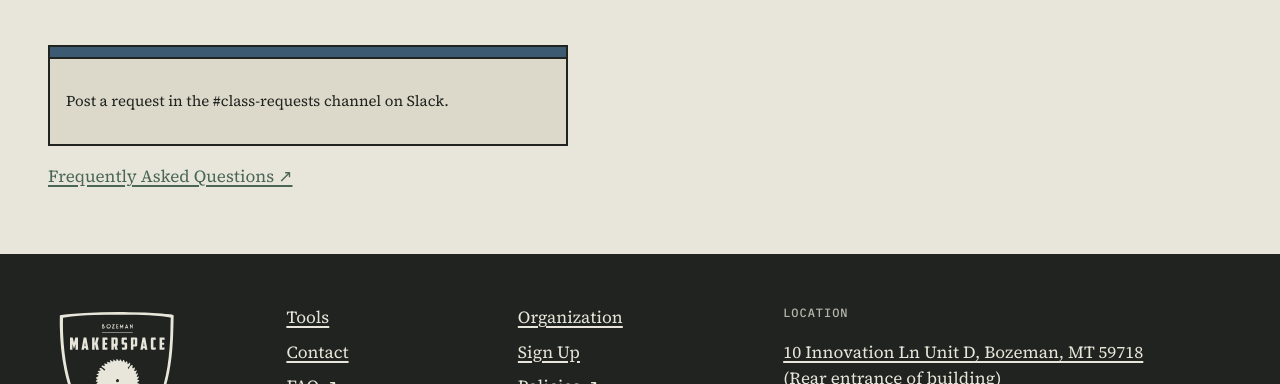
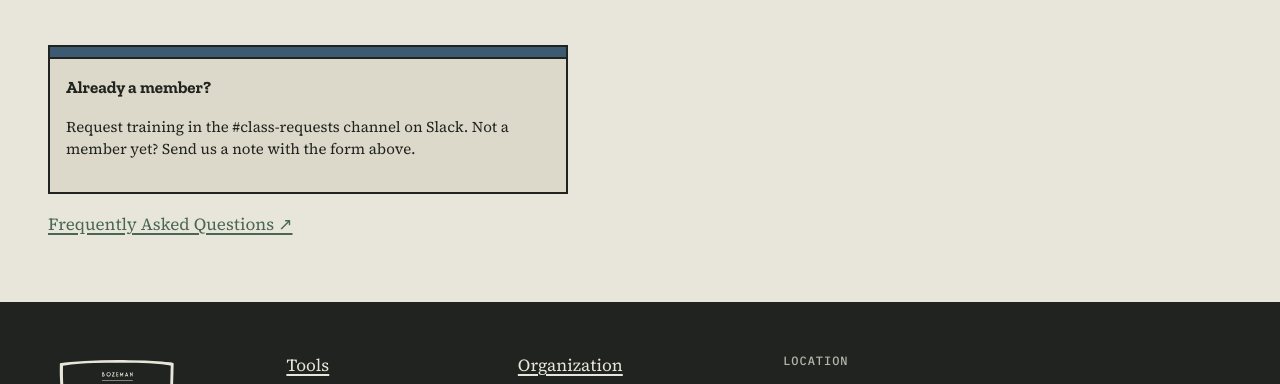
Before and after one commit to BozemanMakers/bozemanmakers.org, an Astro site: page /contact in a window 1280 px wide. Shown: the part 872-1256 px from the top of the page. Built offline with nearby package versions, Linux system fonts and the light colour scheme; Astro itself is replaced by a stand-in of ours.

Commit message:
copy: add member context to the contact Slack note
Frame the #class-requests note as guidance for members and point everyone else back to the form.

```diff
--- a/src/pages/contact.astro
+++ b/src/pages/contact.astro
@@ -63,10 +63,13 @@ const meta = microcopy.meta.contact;
       </div>
     </div>
 
-    <!-- source: wiki:faq (via docs/08-mvp-build-plan.md §3) -->
+    <!-- source: wiki:faq (via docs/08-mvp-build-plan.md §3); owner edit 2026-11-24: member context -->
     <div class="tools-note">
-      <Note tone="info">
-        <p>Post a request in the #class-requests channel on Slack.</p>
+      <Note tone="info" title="Already a member?">
+        <p>
+          Request training in the #class-requests channel on Slack. Not a member
+          yet? Send us a note with the form above.
+        </p>
       </Note>
     </div>
 
```
Also changed, not shown: docs/08-mvp-build-plan.md (+2 -1 lines).
